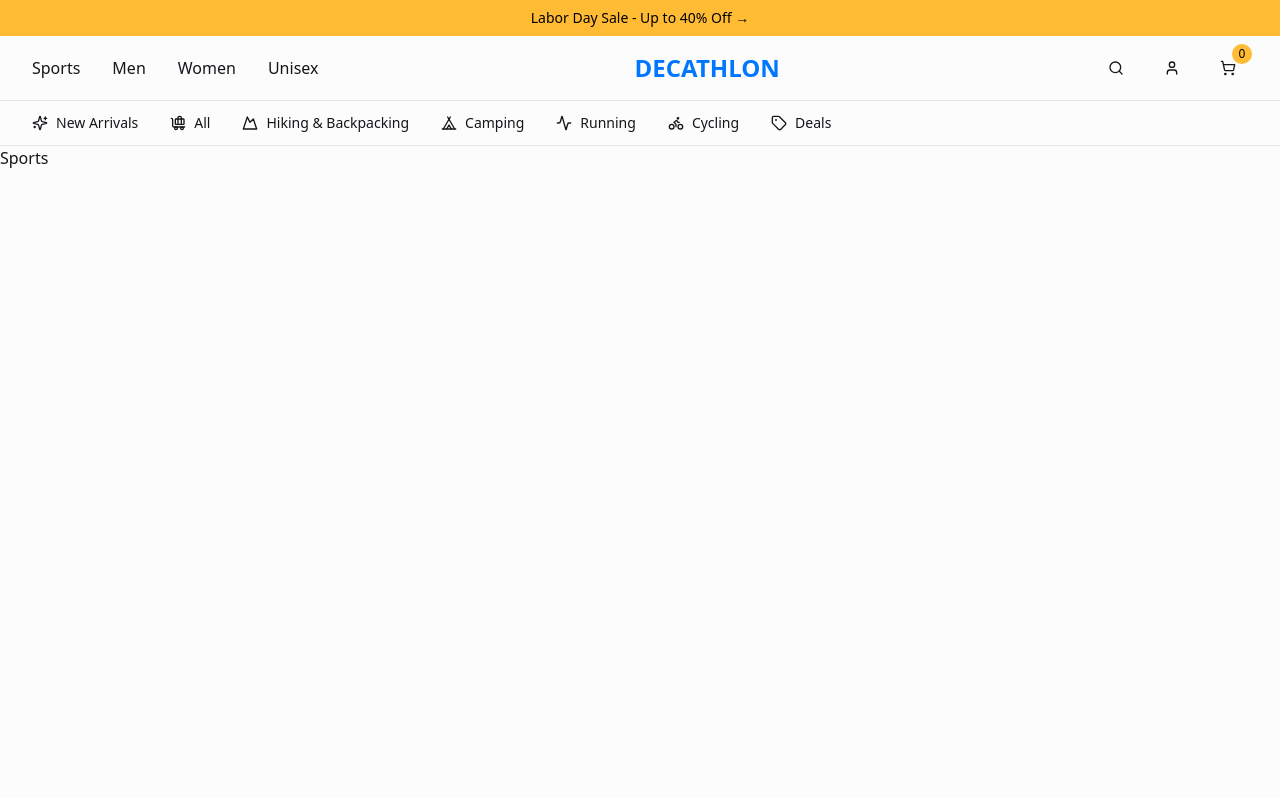
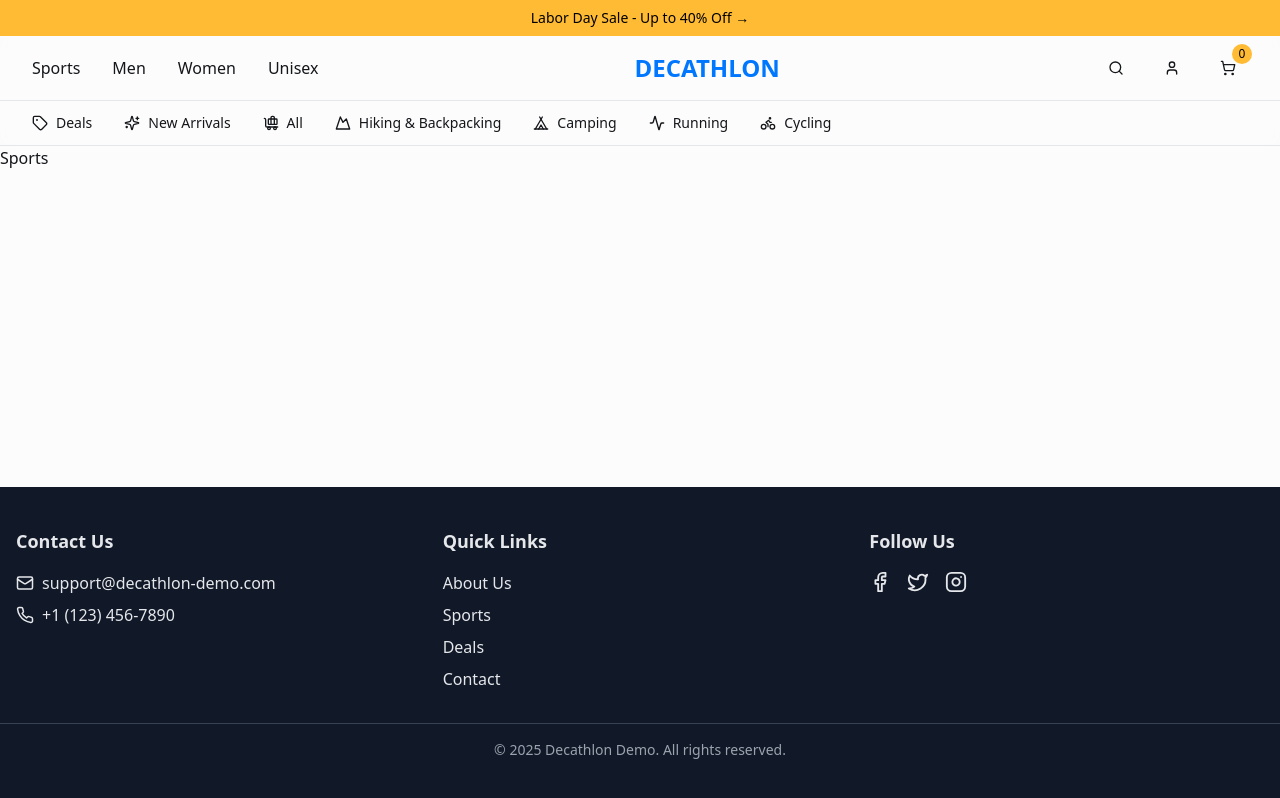
Before and after one commit to sriraksharao/decathlon-clone, a React (Vite) app: page /Sports in a window 1280 px wide. Built offline with nearby package versions, Linux system fonts and the light colour scheme.

Commit message:
added footer

```diff
--- a/src/App.tsx
+++ b/src/App.tsx
@@ -21,10 +21,46 @@
 import Deals from "./pages/Deals";
 import Sports from "./pages/Sports";
 import { DefaultSerializer } from "v8";
+import Footer from "./components/Footer";
+
 
 const queryClient = new QueryClient();
 
-export default function App(){
+// export default function App(){
+//   return (
+//     <QueryClientProvider client={queryClient}>
+//       <TooltipProvider>
+//         <Toaster />
+//         <Sonner />
+//         <CartProvider>
+//           <BrowserRouter>
+//             <DecathlonHeader />
+//             <Routes>
+//               <Route path="/" element={<Index />} />
+//               <Route path="/new-arrivals" element={<NewArrivals />} />
+//               <Route path="/cart" element={<CartPage></CartPage>}></Route>
+//               <Route path="/Sports" element={<Sports />} />
+//               <Route path="/men" element={<Men />} />
+//               <Route path="/women" element={<Women />} />
+//               <Route path="/unisex" element={<Unisex />} />
+//               <Route path="/hiking-backpacking" element={<Hiking />} />
+//               <Route path="/camping" element={<Camping />} />
+//               <Route path="/cycling" element={<Cycling />} />
+//               <Route path="/running" element={<Running />} />
+//               <Route path="/all-products" element={<AllProducts />} />
+//               <Route path="/deals" element={<Deals />} />
+//               <Route path="*" element={<NotFound />} />
+
+//             </Routes>
+//           </BrowserRouter>
+//         </CartProvider>
+//       </TooltipProvider>
+//     </QueryClientProvider>
+//   );
+// };
+
+
+export default function App() {
   return (
     <QueryClientProvider client={queryClient}>
       <TooltipProvider>
@@ -32,11 +68,16 @@
         <Sonner />
         <CartProvider>
           <BrowserRouter>
+            <div className="flex flex-col min-h-screen">
+              {/* Header */}
               <DecathlonHeader />
+
+              {/* Main Content */}
+              <main className="flex-grow">
                 <Routes>
                   <Route path="/" element={<Index />} />
                   <Route path="/new-arrivals" element={<NewArrivals />} />
-              <Route path="/cart" element={<CartPage></CartPage>}></Route>
+                  <Route path="/cart" element={<CartPage />} />
                   <Route path="/Sports" element={<Sports />} />
                   <Route path="/men" element={<Men />} />
                   <Route path="/women" element={<Women />} />
@@ -48,11 +89,15 @@
                   <Route path="/all-products" element={<AllProducts />} />
                   <Route path="/deals" element={<Deals />} />
                   <Route path="*" element={<NotFound />} />
+                </Routes>
+              </main>
 
-            </Routes>
+              {/* Footer */}
+              <Footer />
+            </div>
           </BrowserRouter>
         </CartProvider>
       </TooltipProvider>
     </QueryClientProvider>
   );
-};
+}
--- a/src/components/DecathlonHeader.tsx
+++ b/src/components/DecathlonHeader.tsx
@@ -80,6 +80,10 @@
         <div className="border-t">
           <div className="container mx-auto px-4 sm:px-6 lg:px-8">
             <nav className="flex items-center space-x-8 py-3 overflow-x-auto">
+              <Link to="/deals" className="flex items-center space-x-2 text-sm font-medium whitespace-nowrap hover:text-primary transition-colors">
+                <Tag className="h-4 w-4" />
+                <span>Deals</span>
+              </Link>
               <Link to="/new-arrivals" className="flex items-center space-x-2 text-sm font-medium whitespace-nowrap hover:text-primary transition-colors">
                 <Sparkles className="h-4 w-4" />
                 <span>New Arrivals</span>
@@ -104,10 +108,10 @@
                 <Bike className="h-4 w-4" />
                 <span>Cycling</span>
               </Link>
-              <Link to="/deals" className="flex items-center space-x-2 text-sm font-medium whitespace-nowrap hover:text-primary transition-colors">
+              {/* <Link to="/deals" className="flex items-center space-x-2 text-sm font-medium whitespace-nowrap hover:text-primary transition-colors">
                 <Tag className="h-4 w-4" />
                 <span>Deals</span>
-              </Link>
+              </Link> */}
             </nav>
           </div>
         </div>
--- /dev/null
+++ b/src/components/Footer.tsx
@@ -0,0 +1,56 @@
+import { Facebook, Twitter, Instagram, Mail, Phone } from "lucide-react";
+import { Link } from "react-router-dom";
+
+const Footer = () => {
+  return (
+    <footer className="bg-gray-900 text-gray-200 py-10 mt-12">
+      <div className="container mx-auto px-4 grid grid-cols-1 md:grid-cols-3 gap-8">
+
+        {/* Contact Us */}
+        <div>
+          <h2 className="text-lg font-semibold mb-4">Contact Us</h2>
+          <p className="flex items-center gap-2 mb-2">
+            <Mail size={18} /> support@decathlon-demo.com
+          </p>
+          <p className="flex items-center gap-2">
+            <Phone size={18} /> +1 (123) 456-7890
+          </p>
+        </div>
+
+        {/* Quick Links */}
+        <div>
+          <h2 className="text-lg font-semibold mb-4">Quick Links</h2>
+          <ul className="space-y-2">
+            <li><Link to="/about" className="hover:text-white">About Us</Link></li>
+            <li><Link to="/sports" className="hover:text-white">Sports</Link></li>
+            <li><Link to="/deals" className="hover:text-white">Deals</Link></li>
+            <li><Link to="/contact" className="hover:text-white">Contact</Link></li>
+          </ul>
+        </div>
+
+        {/* Social Media */}
+        <div>
+          <h2 className="text-lg font-semibold mb-4">Follow Us</h2>
+          <div className="flex space-x-4">
+            <a href="https://facebook.com" target="_blank" rel="noreferrer" className="hover:text-white">
+              <Facebook size={22} />
+            </a>
+            <a href="https://twitter.com" target="_blank" rel="noreferrer" className="hover:text-white">
+              <Twitter size={22} />
+            </a>
+            <a href="https://instagram.com" target="_blank" rel="noreferrer" className="hover:text-white">
+              <Instagram size={22} />
+            </a>
+          </div>
+        </div>
+      </div>
+
+      {/* Bottom Bar */}
+      <div className="border-t border-gray-700 mt-8 pt-4 text-center text-sm text-gray-400">
+        © {new Date().getFullYear()} Decathlon Demo. All rights reserved.
+      </div>
+    </footer>
+  );
+};
+
+export default Footer;
--- a/src/components/Header.tsx
+++ b/src/components/Header.tsx
@@ -1,65 +1,65 @@
-import { Search, ShoppingCart, User, Menu } from "lucide-react";
-import { Button } from "@/components/ui/button";
-import { Input } from "@/components/ui/input";
+// import { Search, ShoppingCart, User, Menu } from "lucide-react";
+// import { Button } from "@/components/ui/button";
+// import { Input } from "@/components/ui/input";
 
-const Header = () => {
-  return (
-    <header className="sticky top-0 z-50 w-full border-b bg-background/80 backdrop-blur-md">
-      <div className="container mx-auto px-4 sm:px-6 lg:px-8">
-        <div className="flex h-16 items-center justify-between">
-          {/* Logo */}
-          <div className="flex items-center">
-            <h1 className="text-2xl font-bold bg-hero-gradient bg-clip-text text-transparent">
-              Luxe Store
-            </h1>
-          </div>
+// const Header = () => {
+//   return (
+//     <header className="sticky top-0 z-50 w-full border-b bg-background/80 backdrop-blur-md">
+//       <div className="container mx-auto px-4 sm:px-6 lg:px-8">
+//         <div className="flex h-16 items-center justify-between">
+//           {/* Logo */}
+//           <div className="flex items-center">
+//             <h1 className="text-2xl font-bold bg-hero-gradient bg-clip-text text-transparent">
+//               Luxe Store
+//             </h1>
+//           </div>
 
-          {/* Navigation - Hidden on mobile */}
-          <nav className="hidden md:flex items-center space-x-8">
-            <a href="#" className="text-foreground hover:text-primary transition-colors">
-              Shop
-            </a>
-            <a href="#" className="text-foreground hover:text-primary transition-colors">
-              Categories
-            </a>
-            <a href="#" className="text-foreground hover:text-primary transition-colors">
-              About
-            </a>
-            <a href="#" className="text-foreground hover:text-primary transition-colors">
-              Contact
-            </a>
-          </nav>
+//           {/* Navigation - Hidden on mobile */}
+//           <nav className="hidden md:flex items-center space-x-8">
+//             <a href="#" className="text-foreground hover:text-primary transition-colors">
+//               Shop
+//             </a>
+//             <a href="#" className="text-foreground hover:text-primary transition-colors">
+//               Categories
+//             </a>
+//             <a href="#" className="text-foreground hover:text-primary transition-colors">
+//               About
+//             </a>
+//             <a href="#" className="text-foreground hover:text-primary transition-colors">
+//               Contact
+//             </a>
+//           </nav>
 
-          {/* Search Bar - Hidden on mobile */}
-          <div className="hidden md:flex items-center flex-1 max-w-sm mx-8">
-            <div className="relative w-full">
-              <Search className="absolute left-3 top-1/2 h-4 w-4 -translate-y-1/2 text-muted-foreground" />
-              <Input
-                placeholder="Search products..."
-                className="pl-10 bg-secondary/50 border-none focus:bg-background"
-              />
-            </div>
-          </div>
+//           {/* Search Bar - Hidden on mobile */}
+//           <div className="hidden md:flex items-center flex-1 max-w-sm mx-8">
+//             <div className="relative w-full">
+//               <Search className="absolute left-3 top-1/2 h-4 w-4 -translate-y-1/2 text-muted-foreground" />
+//               <Input
+//                 placeholder="Search products..."
+//                 className="pl-10 bg-secondary/50 border-none focus:bg-background"
+//               />
+//             </div>
+//           </div>
 
-          {/* Right actions */}
-          <div className="flex items-center space-x-4">
-            <Button variant="ghost" size="icon" className="hidden md:flex">
-              <User className="h-5 w-5" />
-            </Button>
-            <Button variant="ghost" size="icon" className="relative">
-              <ShoppingCart className="h-5 w-5" />
-              <span className="absolute -top-2 -right-2 h-5 w-5 rounded-full bg-primary text-primary-foreground text-xs flex items-center justify-center">
-                3
-              </span>
-            </Button>
-            <Button variant="ghost" size="icon" className="md:hidden">
-              <Menu className="h-5 w-5" />
-            </Button>
-          </div>
-        </div>
-      </div>
-    </header>
-  );
-};
+//           {/* Right actions */}
+//           <div className="flex items-center space-x-4">
+//             <Button variant="ghost" size="icon" className="hidden md:flex">
+//               <User className="h-5 w-5" />
+//             </Button>
+//             <Button variant="ghost" size="icon" className="relative">
+//               <ShoppingCart className="h-5 w-5" />
+//               <span className="absolute -top-2 -right-2 h-5 w-5 rounded-full bg-primary text-primary-foreground text-xs flex items-center justify-center">
+//                 3
+//               </span>
+//             </Button>
+//             <Button variant="ghost" size="icon" className="md:hidden">
+//               <Menu className="h-5 w-5" />
+//             </Button>
+//           </div>
+//         </div>
+//       </div>
+//     </header>
+//   );
+// };
 
-export default Header;
+// export default Header;
```
Lines whose indentation alone changed are shown as unchanged.
